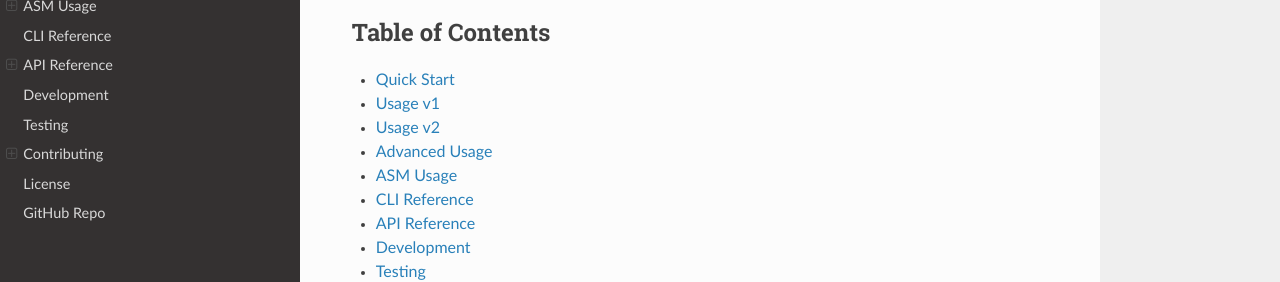
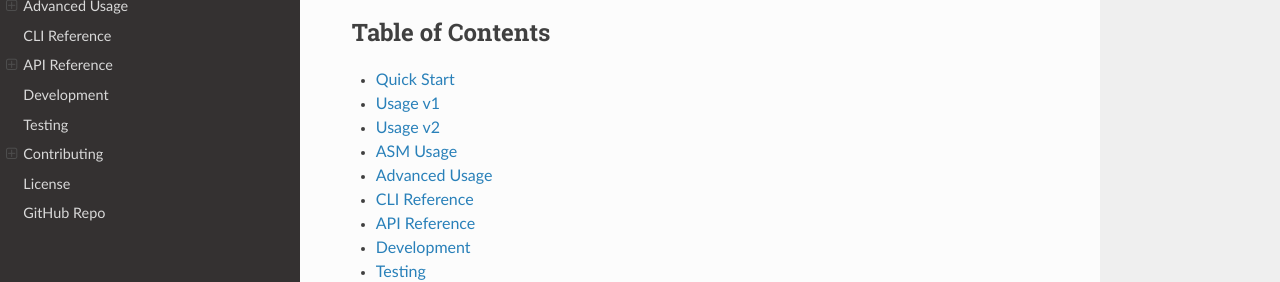
Before and after one commit to censys/censys-python, a Sphinx documentation site: the page built from docs/index.rst, in a window 1280 px wide, cut to the strip 264-900 px from the top of the page. Shown: the top 282 px of the strip. Built offline with Sphinx 7.4.7 and the Read the Docs theme 2.0.0, drawn with Linux system fonts in a browser that asks for light colours; part of the change alters nothing that is shown.

```diff
--- a/docs/conf.py
+++ b/docs/conf.py
@@ -23,11 +23,11 @@ sys.path.insert(0, os.path.abspath("../censys"))
 # -- Project information -----------------------------------------------------
 
 project = "Censys Python"
-copyright = f"{datetime.now().year or 2021}, Censys Team"
 author = "Censys Team"
+copyright = f"{datetime.now().year or 2021}, {author}"
 
 # The full version, including alpha/beta/rc tags
-release = "1.1.1"
+release = "2.0.0.dev0"
 
 
 # -- General configuration ---------------------------------------------------
--- a/docs/index.rst
+++ b/docs/index.rst
@@ -16,8 +16,8 @@ Welcome to Censys Python's documentation!
    quick-start
    usage-v1
    usage-v2
+   asm-usage
    advanced-usage
-   asm-usage
    cli
    censys
    development
```
